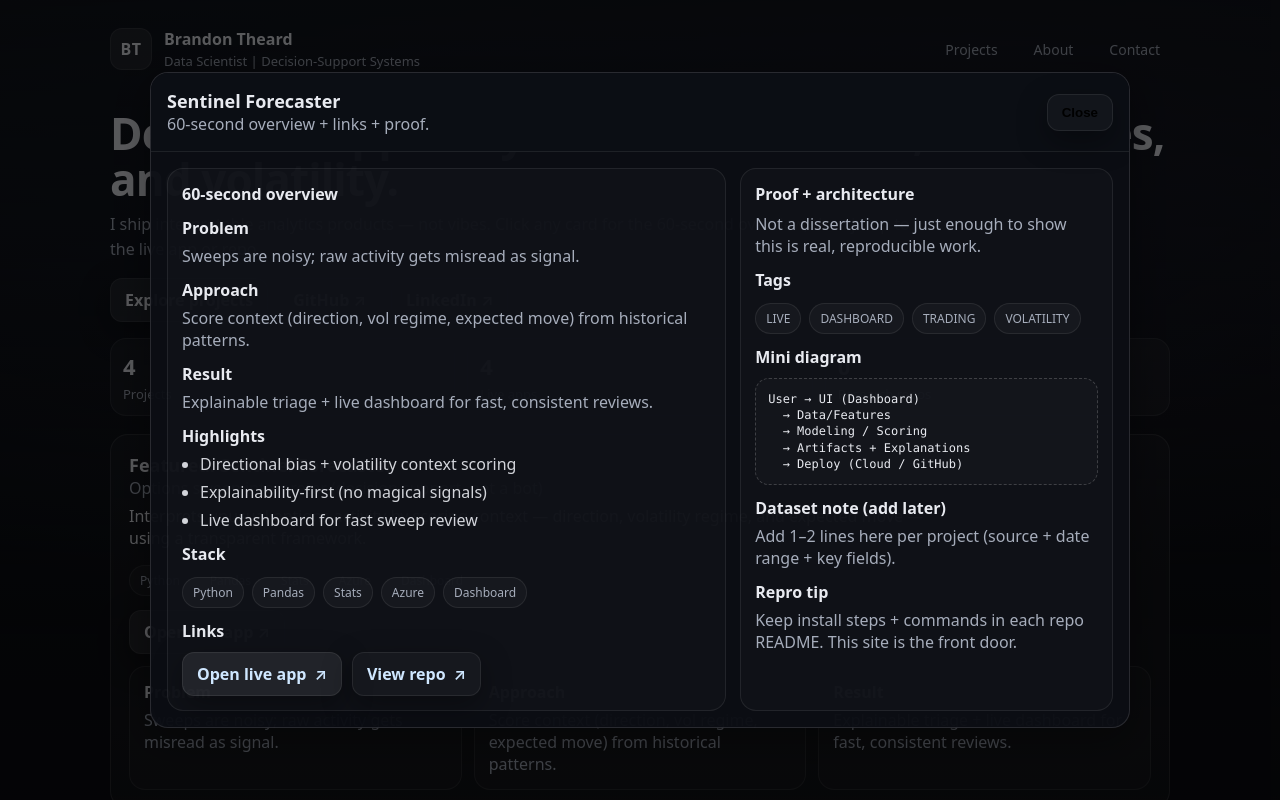
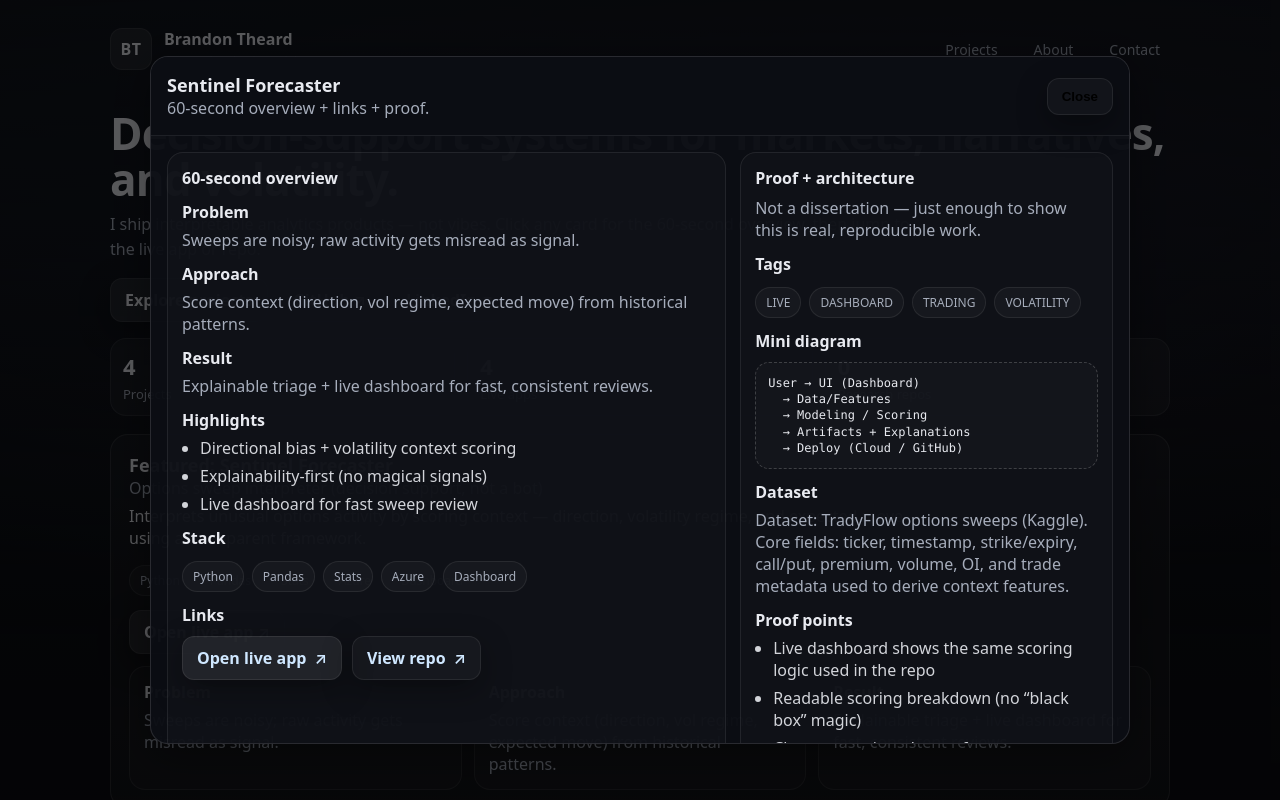
Before and after one commit to btheard3/btheard3.github.io, a React (Vite) app: page / in a window 1280 px wide. Both pictures are taken after a click on the button "Read 60-sec overview". Shown: the top 800 px of the page. Built offline with nearby package versions, Linux system fonts and the light colour scheme.

Commit message:
Add proof panel to ProjectCard for enhanced project details and reproducibility tips

```diff
--- a/src/App.tsx
+++ b/src/App.tsx
@@ -121,7 +121,6 @@ function getTags(p: Project): string[] {
   if (t.includes("volatility") || t.includes("regime")) tags.add("volatility");
   if (t.includes("dashboard") || p.stack.some((x) => x.toLowerCase() === "dashboard")) tags.add("dashboard");
   if (p.stack.some((x) => x.toLowerCase() === "research")) tags.add("research");
-
   if (p.stack.some((x) => x.toLowerCase() === "streamlit")) tags.add("dashboard");
 
   return Array.from(tags);
@@ -162,13 +161,75 @@ function summarizeThree(p: Project): { problem: string; approach: string; result
   }
 }
 
-function ProjectCard({
-  p,
-  onOpen
-}: {
-  p: Project;
-  onOpen: (p: Project) => void;
-}) {
+function getProofPanel(p: Project): {
+  datasetNote: string;
+  proofPoints: string[];
+  reproTip: string;
+} {
+  switch (p.title) {
+    case "Sentinel Forecaster":
+      return {
+        datasetNote:
+          "Dataset: TradyFlow options sweeps (Kaggle). Core fields: ticker, timestamp, strike/expiry, call/put, premium, volume, OI, and trade metadata used to derive context features.",
+        proofPoints: [
+          "Live dashboard shows the same scoring logic used in the repo",
+          "Readable scoring breakdown (no “black box” magic)",
+          "Clear separation: data → features → scoring → UI"
+        ],
+        reproTip:
+          "Repro: open the repo → follow the README install steps (requirements + env) → run the local app entrypoint. If you’re rushed, use the live app link and then read the README for the exact pipeline."
+      };
+
+    case "Volatility Alpha Engine (VAE)":
+      return {
+        datasetNote:
+          "Dataset: market history + volatility features (DuckDB-backed). Includes OHLCV-style price history + derived vol/regime features stored locally for fast iteration; exact sources + build steps are documented in the repo.",
+        proofPoints: [
+          "DuckDB research pipeline (fast, portable, reproducible)",
+          "Feature engineering + regime logic is in notebooks/scripts",
+          "Streamlit screener is deployed to prove it runs end-to-end"
+        ],
+        reproTip:
+          "Repro: clone repo → create venv → install requirements → build/populate DuckDB per README → run Streamlit screener locally. The live screener matches the same artifact flow."
+      };
+
+    case "Financial News NLP":
+      return {
+        datasetNote:
+          "Dataset: financial news headlines from CNBC / Reuters / The Guardian (snapshot dataset used in the repo). Core fields: headline text, source, published timestamp (plus any available metadata).",
+        proofPoints: [
+          "Interpretable baseline: TF-IDF + topic discovery (no gimmicks)",
+          "Outlet comparison tables/plots for narrative emphasis",
+          "Deployed service proves the pipeline is runnable outside notebooks"
+        ],
+        reproTip:
+          "Repro: open repo → follow README to install deps + run the pipeline locally (or via Docker if provided). The goal is repeatable topic outputs + outlet comparison, not one-off notebook results."
+      };
+
+    case "EarningsEdge":
+      return {
+        datasetNote:
+          "Dataset: earnings calendar + price history around events (evaluation windows). Outputs are stored as reproducible artifacts (CSVs/metrics) that power the dashboard UI; sources and generation steps live in the repo.",
+        proofPoints: [
+          "Artifact-first workflow (metrics/CSVs) so results are auditable",
+          "Dashboard reads published artifacts (stable + reviewable)",
+          "Clear separation: research generation → UI consumption"
+        ],
+        reproTip:
+          "Repro: repo README has the exact commands to regenerate artifacts and run the UI. If you only do one thing: regenerate artifacts, then start the dashboard—everything else is just plumbing."
+      };
+
+    default:
+      return {
+        datasetNote:
+          "Dataset: documented in the project repo (source, timeframe, and key fields).",
+        proofPoints: ["Deployed app + repo show the end-to-end path."],
+        reproTip: "Repro: follow the repo README to install dependencies and run locally."
+      };
+  }
+}
+
+function ProjectCard({ p, onOpen }: { p: Project; onOpen: (p: Project) => void }) {
   return (
     <div
       className="card"
@@ -314,14 +375,8 @@ export default function App() {
     []
   );
 
-  const liveCount = useMemo(
-    () => projects.filter((p) => p.status === "Live").length,
-    []
-  );
-  const repoCount = useMemo(
-    () => projects.filter((p) => p.status === "Repo").length,
-    []
-  );
+  const liveCount = useMemo(() => projects.filter((p) => p.status === "Live").length, []);
+  const repoCount = useMemo(() => projects.filter((p) => p.status === "Repo").length, []);
 
   const filtered = useMemo(() => {
     const q = query.trim().toLowerCase();
@@ -330,20 +385,12 @@ export default function App() {
     return projects.filter((p) => {
       const tags = new Set(getTags(p));
       const passesFilters =
-        normalizedFilters.size === 0 ||
-        Array.from(normalizedFilters).every((f) => tags.has(f));
+        normalizedFilters.size === 0 || Array.from(normalizedFilters).every((f) => tags.has(f));
 
       if (!passesFilters) return false;
-
       if (!q) return true;
 
-      const blob = [
-        p.title,
-        p.subtitle,
-        p.whyItMatters,
-        p.highlights.join(" "),
-        p.stack.join(" ")
-      ]
+      const blob = [p.title, p.subtitle, p.whyItMatters, p.highlights.join(" "), p.stack.join(" ")]
         .join(" ")
         .toLowerCase();
 
@@ -366,6 +413,7 @@ export default function App() {
   const closeDetails = () => setSelected(null);
 
   const detail = selected ? summarizeThree(selected) : null;
+  const proof = selected ? getProofPanel(selected) : null;
 
   return (
     <div className="page">
@@ -482,12 +530,10 @@ export default function App() {
         </div>
 
         <div className="hero">
-          <h1 className="heroTitle">
-            Decision-support systems for markets, narratives, and volatility.
-          </h1>
+          <h1 className="heroTitle">Decision-support systems for markets, narratives, and volatility.</h1>
           <p className="heroSubtitle">
-            I ship interpretable analytics products — not vibes. Click any card
-            for the 60-second overview, then jump to the live app or repo.
+            I ship interpretable analytics products — not vibes. Click any card for the 60-second
+            overview, then jump to the live app or repo.
           </p>
 
           <div className="heroCtas">
@@ -575,9 +621,7 @@ export default function App() {
         <section id="projects" className="section">
           <div className="sectionHeader">
             <h2>Projects</h2>
-            <p className="muted">
-              Click a card for a 60-second overview, then jump to the live app or repo.
-            </p>
+            <p className="muted">Click a card for a 60-second overview, then jump to the live app or repo.</p>
 
             <div className="searchRow">
               <input
@@ -624,9 +668,8 @@ export default function App() {
 
           <div className="about">
             <p>
-              I’m Brandon — a data scientist who builds <b>interpretable</b> systems that help people
-              make better calls under uncertainty. My work blends NLP, quantitative research,
-              and product-quality dashboards.
+              I’m Brandon — a data scientist who builds <b>interpretable</b> systems that help people make better calls
+              under uncertainty. My work blends NLP, quantitative research, and product-quality dashboards.
             </p>
 
             <div className="aboutRow">
@@ -683,7 +726,7 @@ export default function App() {
       </main>
 
       <Modal open={!!selected} onClose={closeDetails} title={selected?.title ?? "Project"}>
-        {selected && detail && (
+        {selected && detail && proof && (
           <div className="detailGrid">
             <div className="detailCard">
               <div className="detailH">60-second overview</div>
@@ -730,9 +773,7 @@ export default function App() {
 
             <div className="detailCard">
               <div className="detailH">Proof + architecture</div>
-              <div className="muted">
-                Not a dissertation — just enough to show this is real, reproducible work.
-              </div>
+              <div className="muted">Not a dissertation — just enough to show this is real, reproducible work.</div>
 
               <div className="detailK">Tags</div>
               <div className="stackRow">
@@ -752,15 +793,18 @@ export default function App() {
   → Artifacts + Explanations
   → Deploy (Cloud / GitHub)`}</div>
 
-              <div className="detailK">Dataset note (add later)</div>
-              <div className="muted">
-                Add 1–2 lines here per project (source + date range + key fields).
-              </div>
+              <div className="detailK">Dataset</div>
+              <div className="muted">{proof.datasetNote}</div>
+
+              <div className="detailK">Proof points</div>
+              <ul className="bullets">
+                {proof.proofPoints.map((x) => (
+                  <li key={x}>{x}</li>
+                ))}
+              </ul>
 
               <div className="detailK">Repro tip</div>
-              <div className="muted">
-                Keep install steps + commands in each repo README. This site is the front door.
-              </div>
+              <div className="muted">{proof.reproTip}</div>
             </div>
           </div>
         )}
```
